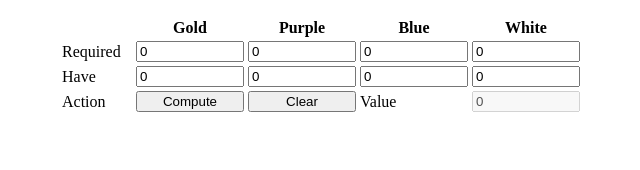
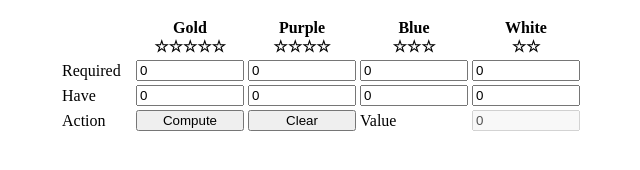
Before and after one commit to PaprikaX33/genshin-resource-tracker, a plain HTML site: page index.html in a window 1280 px wide. Shown: the whole page, without its empty margins (319-959 px from the left). Drawn offline with Linux system fonts and the light colour scheme.

Commit message:
added the utf-8 star for the resource

```diff
--- a/index.html
+++ b/index.html
@@ -33,10 +33,10 @@
             <thead>
                 <tr>
                     <th class="row-head"></th>
-                    <th>Gold</th>
-                    <th>Purple</th>
-                    <th>Blue</th>
-                    <th>White</th>
+                    <th>Gold<br/>☆☆☆☆☆</th>
+                    <th>Purple<br/>☆☆☆☆</th>
+                    <th>Blue<br/>☆☆☆</th>
+                    <th>White<br/>☆☆</th>
                 </tr>
             </thead>
             <tbody>
```
